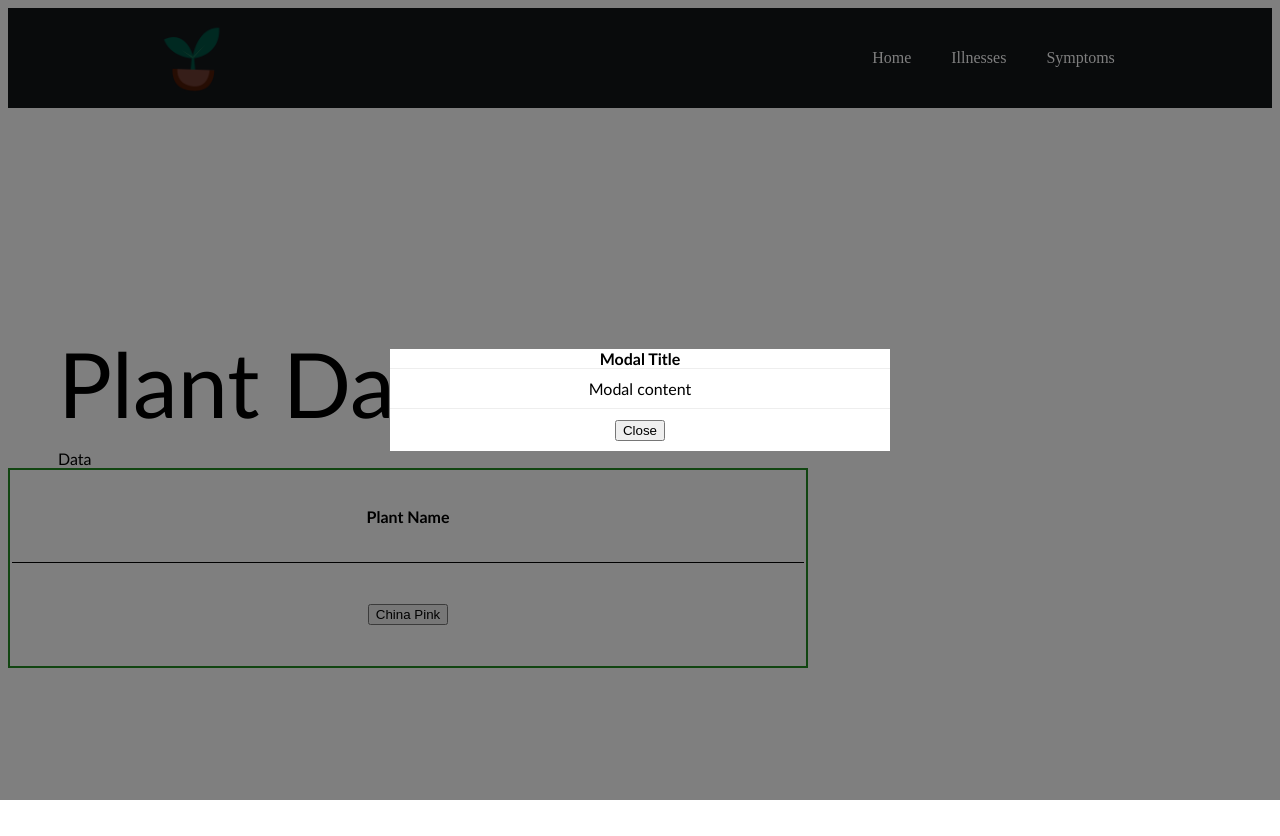
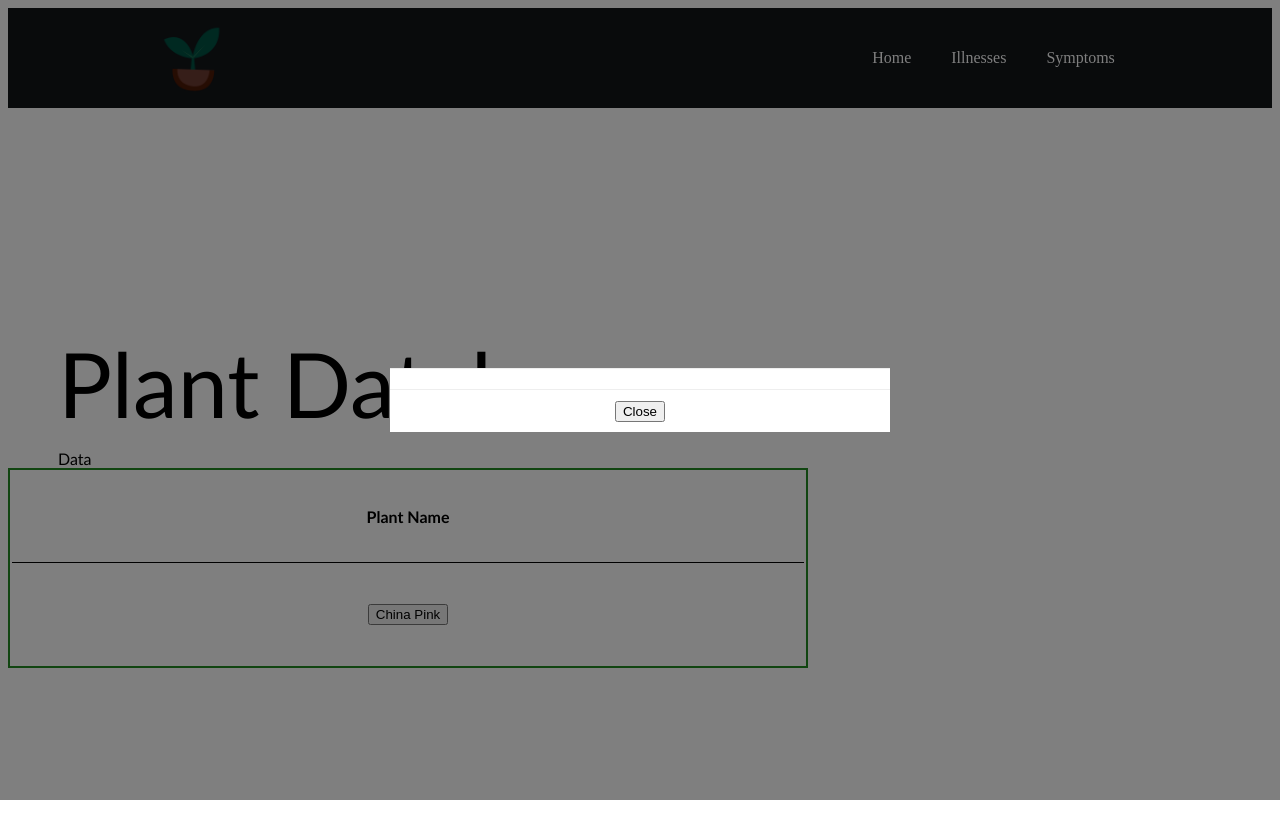
Before and after one commit to MehakKambo/PlantDatabase, a React (Create React App) app in the folder website/react_code/: page / in a window 1280 px wide. Both pictures are taken after a click on the button "China Pink". Built offline with nearby package versions, Linux system fonts and the light colour scheme; no server answers.

Commit message:
Api Update

```diff
--- a/website/react_code/src/components/ApiFetchData.js
+++ b/website/react_code/src/components/ApiFetchData.js
@@ -11,7 +11,7 @@ export default class ApiFetchData extends React.Component {
         const url = "https://plantdb.azurewebsites.net/plants";
         const response = await fetch(url);
         const data = await response.json();
-        console.log(data);
+        console.log(data.plants[1].commonName);
     }
 
     render() {
--- a/website/react_code/src/components/Home.js
+++ b/website/react_code/src/components/Home.js
@@ -1,4 +1,4 @@
-import React, { useState } from "react";
+import React, { useEffect, useState } from "react";
 import "../styles/Home.css"
 import Modal from "./Modal";
 import ApiFetchData from "./ApiFetchData";
@@ -6,6 +6,24 @@ import ApiFetchData from "./ApiFetchData";
 
 export function Component(props) {
   return <div> {props.data} {props.whatever} </div>
+}
+
+export function PlantData(){
+  const [plantInfo, setPlantInfo] = useState(null);
+
+  useEffect(() => {
+    new fetch('https://plantdb.azurewebsites.net/plants')
+      .then(res => res.json())
+      .then(data => {
+        setPlantInfo([{
+          commonName: data.plants.commonName,
+          region: data.plants.region,
+          scientificname: data.plants.scientificname
+        }])
+      })
+  })
+
+
 }
 
 
--- a/website/react_code/src/components/Modal.js
+++ b/website/react_code/src/components/Modal.js
@@ -6,9 +6,9 @@ function Modal(props) {
 		<div className='modal'>
 			<div className='modal-content'>
 				<div className='modal-header'>
-					<h4 className='modal-title'>Modal Title</h4>
+					<h4 className='modal-title'>{props.commonName}</h4>
 				</div>
-				<div className='modal-body'>Modal content
+				<div className='modal-body'>{props.description}
 				</div>
 				<div className='modal-footer'>
 					<button className='button' onClick={() => props.setTrigger(false)}>Close</button>
```
